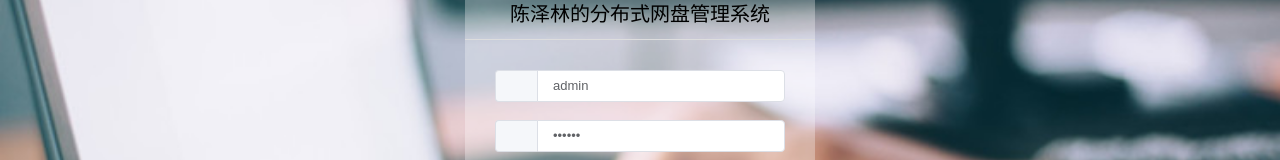
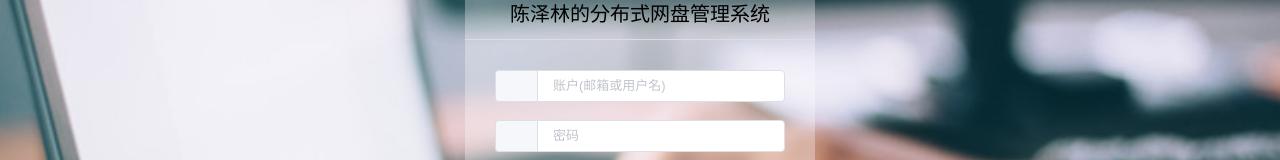
Before and after one commit to czlin2018/SkyDriveFront, a Vue app: page /#/login in a window 1280 px wide. Shown: the part 221-381 px from the top of the page. Built offline with nearby package versions, Linux system fonts and the light colour scheme; a small style sheet from the web is missing.

Commit message:
login in is ok

```diff
--- a/src/components/page/Login.vue
+++ b/src/components/page/Login.vue
@@ -3,8 +3,8 @@
         <div class="ms-login">
             <div class="ms-title">陈泽林的分布式网盘管理系统</div>
             <el-form :model="ruleForm" :rules="rules" ref="ruleForm" label-width="0px" class="ms-content">
-                <el-form-item prop="username">
-                    <el-input v-model="ruleForm.username" placeholder="账户(邮箱或用户名)">
+                <el-form-item prop="name">
+                    <el-input v-model="ruleForm.name" placeholder="账户(邮箱或用户名)">
                         <el-button slot="prepend" icon="el-icon-lx-people"></el-button>
                     </el-input>
                 </el-form-item>
@@ -27,11 +27,11 @@
         data: function(){
             return {
                 ruleForm: {
-                    username: 'admin',
-                    password: '123123'
+                    name: '',
+                    password: ''
                 },
                 rules: {
-                    username: [
+                    name: [
                         { required: true, message: '请输入用户名', trigger: 'blur' }
                     ],
                     password: [
@@ -44,9 +44,17 @@
             submitForm(formName) {
                 this.$refs[formName].validate((valid) => {
                     if (valid) {
+                        this.$axios.post('http://localhost:8082/register/joinIn', this.ruleForm).then((res) => {
+                           console.log('res', res);
+                           if(res.data.code === 0) {
+                            localStorage.setItem('ms_username',this.ruleForm.name);
+                            this.$router.push('/');
+                           }
+                           else {
+                               this.$message.error(res.data.msg);
+                           }
 
-                        localStorage.setItem('ms_username',this.ruleForm.username);
-                        this.$router.push('/');
+                        });
                     } else {
                         console.log('error submit!!');
                         return false;
```
